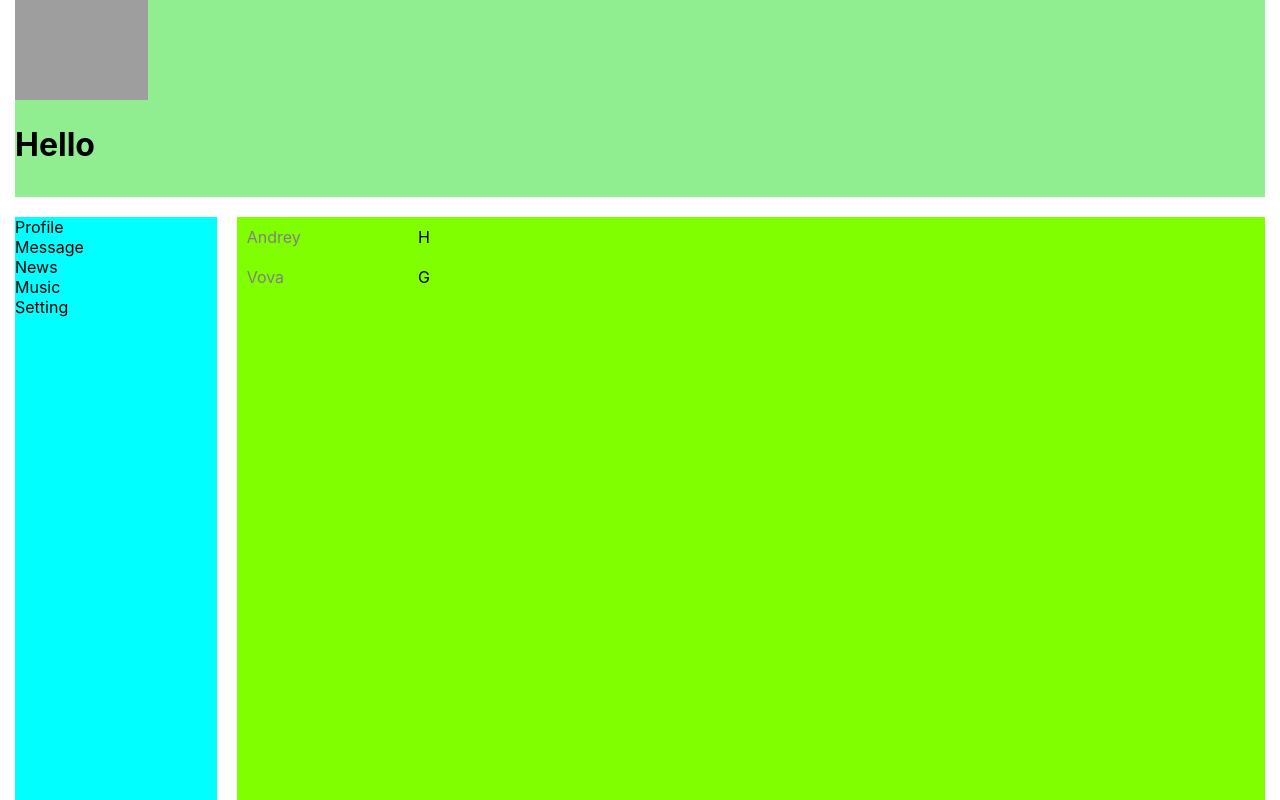
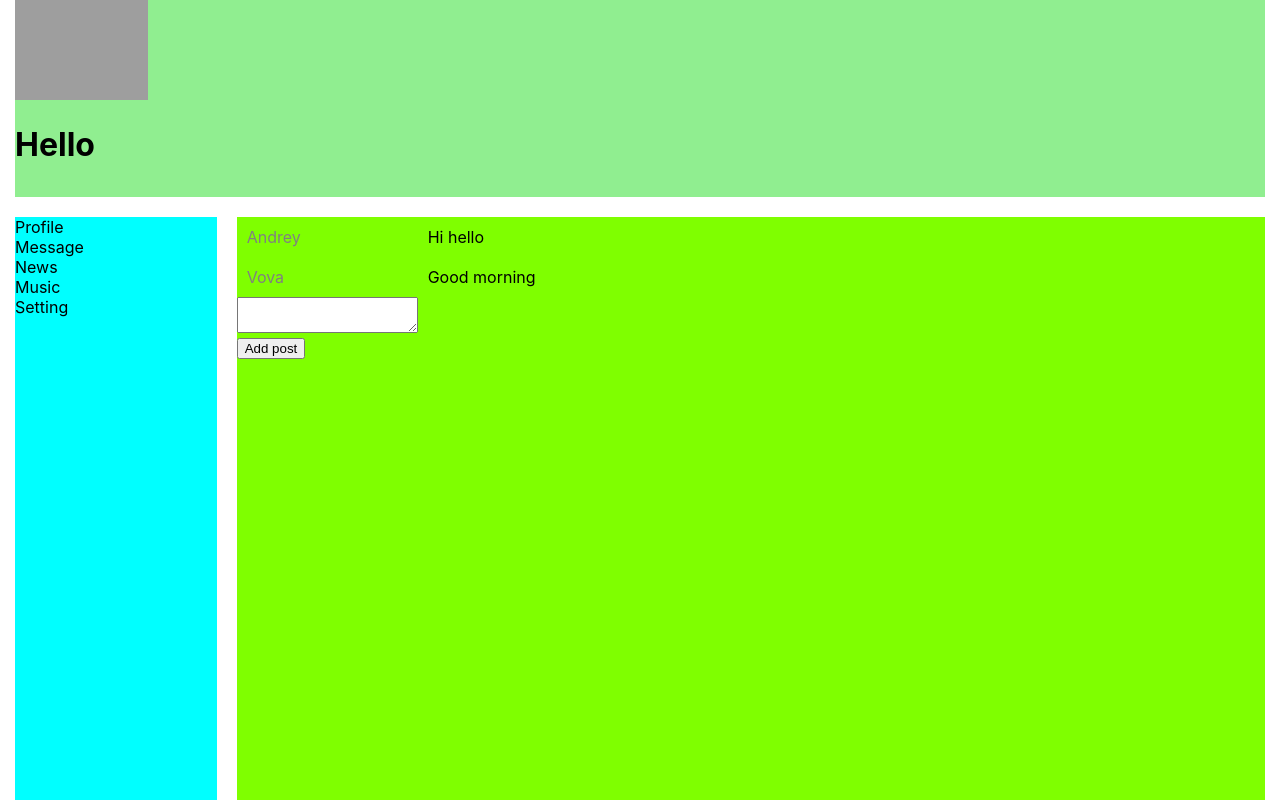
Before and after one commit to lismgmk/Social-Network, a React (Create React App) app: page /message in a window 1280 px wide. Shown: the top 800 px of the page. Built offline with nearby package versions, Linux system fonts and the light colour scheme; grey boxes are pictures that could not be loaded.

Commit message:
lesson 34 er

```diff
--- a/src/App.tsx
+++ b/src/App.tsx
@@ -8,10 +8,10 @@ import {News} from './components/News/News';
 import {Music} from './components/Music/Music';
 import {Setting} from './components/Setting/Setting';
 import { BrowserRouter, Route  } from "react-router-dom";
+import state from "./DataStates/State";
 
 
-
-function App(props) {
+function App (props) {
 debugger
   return (
       <BrowserRouter>
@@ -22,13 +22,15 @@ debugger
               <div className={s.main}>
 
                   <Route  path='/profile' render = {
-                      () =>  <Profile data = {props.state.dataPosts}
+                      () =>  <Profile data = {state.dataPosts}
                       addPost= {props.addPost}/>
                   }/>
                   <Route   path='/message'  render = {
                       () => <Dialogs
-                          dialogData={props.state.dialogData}
-                          messageData={props.state.messageData}
+                          dialogData = {state.dialogData}
+                          addDialog = {props.addDialog}
+                          messageData = {state.messageData}
+                          textAreaChange = {props.textAreaChange}
                       />
                   } />
                   <Route path='/news' component={News} />
--- a/src/DataStates/State.tsx
+++ b/src/DataStates/State.tsx
@@ -1,46 +1,63 @@
 import React from 'react';
 import rerenderEntireTree from "../render";
-debugger
 
-type dataPostsType =
+type dataPostType =
     {message: string
-    id?: number};
+    id: number};
 
 type dialogDataType = {
     name: string
-    id?: number
+    id: number
+    dialog: string
 };
 
 type messageDataType = {
     message: string
-    r?: number | null
+    id: number
 };
 
-export type addPostType = (text: string) => void | dataPostsType
+type RootStateType = {
+    dataPosts: Array<dataPostType>
+    dialogData: Array<dialogDataType>
+    messageData: Array<messageDataType>
+}
 
-
-let state = {
+let state : RootStateType = {
     dataPosts:  [
         {message: 'Hello', id: 1},
         {message: 'Hi', id: 2}
-    ] as Array<dataPostsType>,
-
+    ],
     dialogData: [
-        {name: 'Andrey', id: 1},
-        {name: 'Vova', id: 2}
-        ] as Array<dialogDataType>,
+        {name: 'Andrey', id: 1, dialog: 'hi'},
+        {name: 'Vova', id: 2, dialog: ''}
+        ],
 
     messageData: [
-        {message: 'Hi hello', r: 1},
-        {message: 'Good morning', r: 2}
-    ] as Array<messageDataType>
-}
+        {message: 'Hi hello', id: 1},
+        {message: 'Good morning', id: 2}
+    ]
+};
+
+type addPostType = (text: string) => void
 
  export let addPost : addPostType = (text) => {
      let newPosts = {message: text, id: 3};
      state.dataPosts.push(newPosts);
      // eslint-disable-next-line @typescript-eslint/no-unused-expressions
      rerenderEntireTree(state)
- }
+ };
+
+type textAreaChangeType = (text: string) => void
+
+ export let textAreaChange : textAreaChangeType= (textarea) => {
+    state.dialogData[0].dialog = textarea;
+    console.log(state.dialogData)
+ };
+
+export let addDialog = (text) => {
+    let newDialog = {message: text, id: 3};
+    state.messageData.push(newDialog);
+    rerenderEntireTree(state)
+}
 
 export default state;
--- a/src/components/Dialogs/Dialogs.tsx
+++ b/src/components/Dialogs/Dialogs.tsx
@@ -2,11 +2,12 @@ import React from "react";
 import s from './Dialogs.module.css';
 import {Message} from "./Message/Message";
 import {Dialog} from "./DialodItem/DialogItem";
+import state from "../../DataStates/State";
 
 
 export function Dialogs(props) {
 
-
+debugger
     let getDataDialog = props.dialogData.map((item)=>{
          return <Dialog name={item.name}  id={item.id}/>
     });
@@ -15,6 +16,21 @@ export function Dialogs(props) {
         return  <Message message={item.message} />
     });
 
+    let linkTextarea : any = React.createRef();
+
+
+
+    let updateTextarea = () => {
+        let text = linkTextarea.current.value;
+        props.textAreaChange(text);
+        // linkTextarea.current.value = ''
+
+    }
+
+    let ChangeaDialog = () => {
+
+       props.addDialog(linkTextarea.current.value)
+    }
 
     return (
 
@@ -31,6 +47,10 @@ export function Dialogs(props) {
                     { getMessageDialog }
 
                 </div>
+                <div className={s.dialogsWrapper}>
+                    <textarea  ref={linkTextarea} onChange={updateTextarea}/>
+                    <button onClick={ChangeaDialog}>Add post</button>
+                </div>
 
             </div>
 
--- a/src/components/Dialogs/Message/Message.tsx
+++ b/src/components/Dialogs/Message/Message.tsx
@@ -7,6 +7,10 @@ export const Message = function (props) {
 
 
     return (
-        <div className={s.message}>{props.message[0]}</div>
+        <div className={s.message}>
+            {props.message}
+
+
+        </div>
     )
 }
--- a/src/components/Profile/MyPosts/MyPosts.tsx
+++ b/src/components/Profile/MyPosts/MyPosts.tsx
@@ -30,7 +30,7 @@ export function MyPosts(props) {
             <h3>My posts</h3>
             <div>
                 <div>
-                    <textarea  ref={newPostElement}/>
+                    <textarea   ref={newPostElement}/>
                 </div>
                 <div>
                     <button onClick={getValue}>Add post</button>
--- a/src/index.tsx
+++ b/src/index.tsx
@@ -1,5 +1,4 @@
 import React from "react";
-import App from './App';
 import ReactDOM from 'react-dom';
 import './index.css';
 import rerenderEntireTree from './render';
--- a/src/render.tsx
+++ b/src/render.tsx
@@ -1,13 +1,18 @@
 import React from 'react';
 import ReactDOM from 'react-dom';
 import App from './App';
-import state, {addPost} from './DataStates/State'
+import {addPost, textAreaChange, addDialog} from './DataStates/State'
 
 let rerenderEntireTree = (state)=>{
     ReactDOM.render(
         <React.StrictMode>
 
-            <App state={state} addPost ={addPost}/>
+            <App
+                state = {state}
+                addPost = {addPost}
+                textAreaChange = {textAreaChange}
+                addDialog = {addDialog}
+            />
 
         </React.StrictMode>,
         document.getElementById('root')
```
